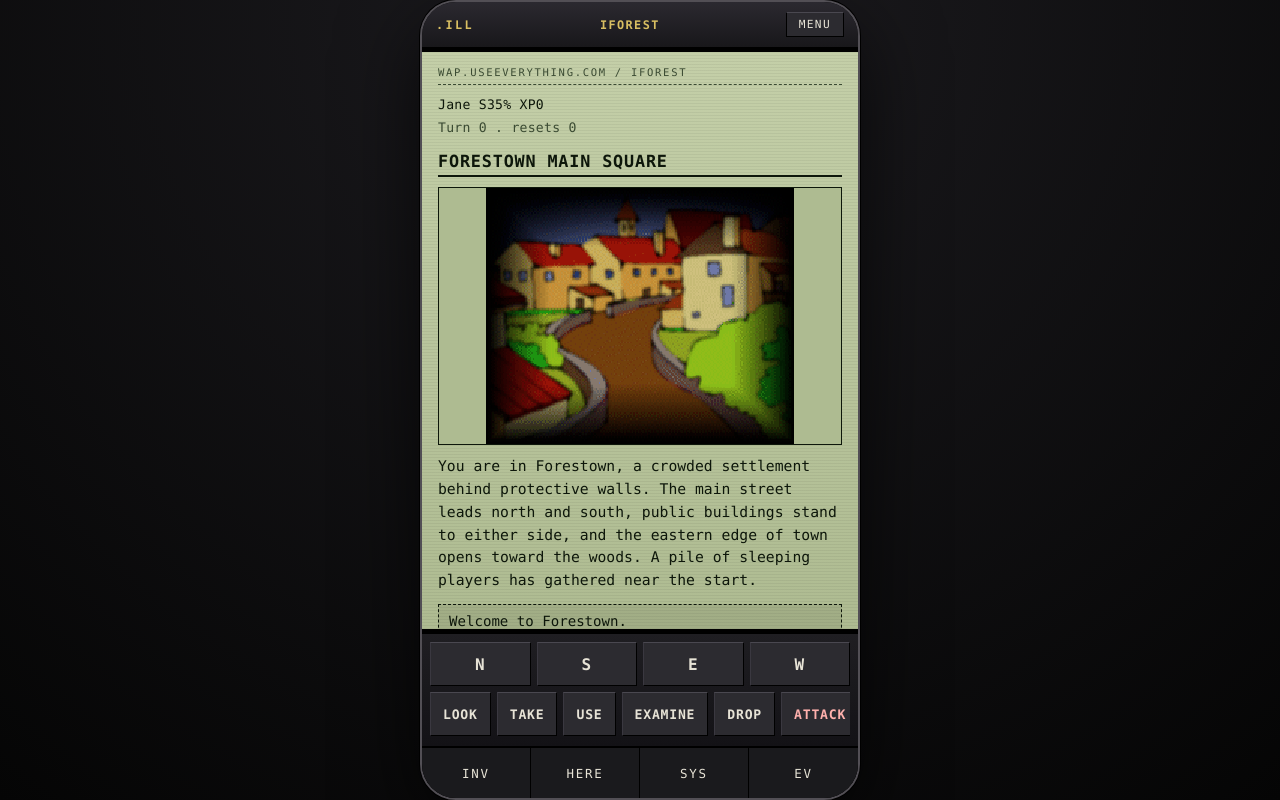
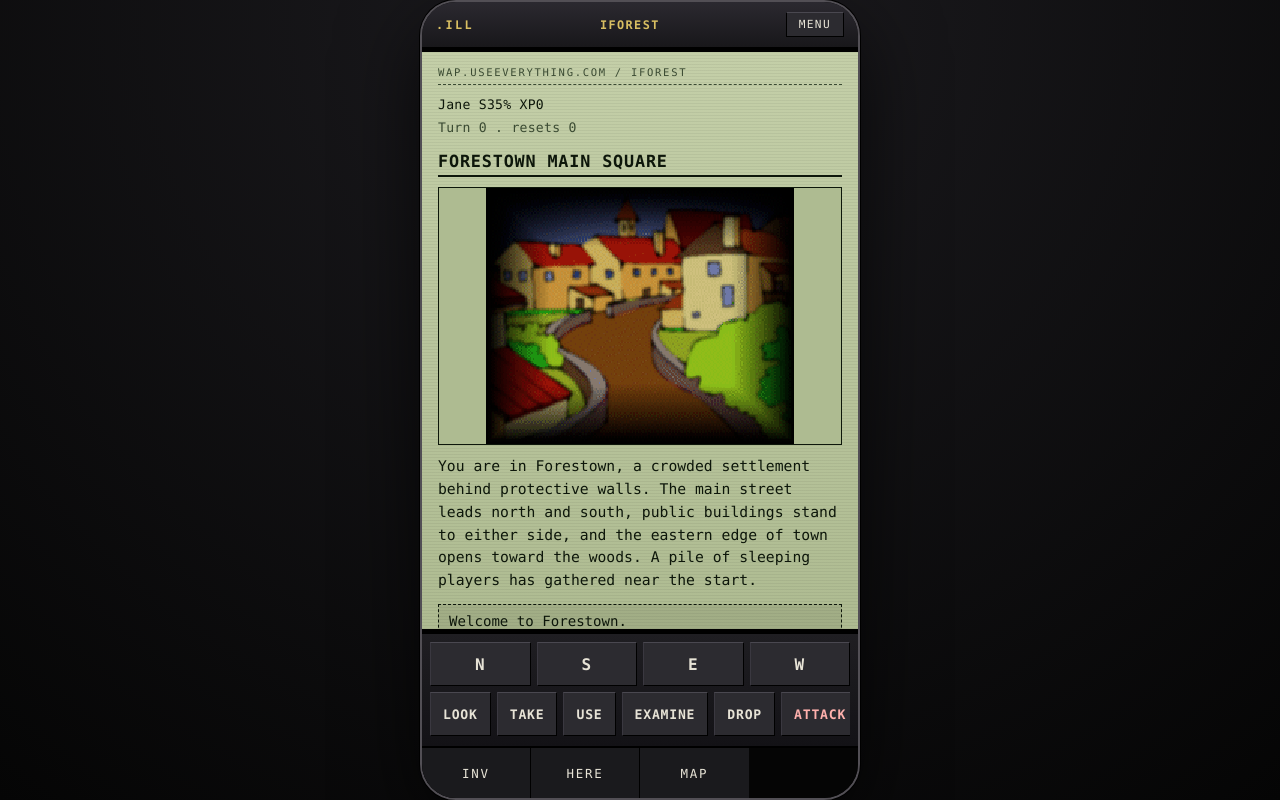
Before and after one commit to veritr1x/iforest, a website: page public/index.html in a window 1280 px wide. Drawn offline with Linux system fonts and the light colour scheme; no server answers; files whose address does not match are found by name.

Commit message:
Replace Sys/Ev tabs with single Map tab

```diff
--- a/public/index.html
+++ b/public/index.html
@@ -43,8 +43,7 @@
       <nav class="tab-bar" aria-label="Status panels">
         <button class="tab-key" type="button" data-panel="inventory">Inv</button>
         <button class="tab-key" type="button" data-panel="here">Here</button>
-        <button class="tab-key" type="button" data-panel="systems">Sys</button>
-        <button class="tab-key" type="button" data-panel="evidence">Ev</button>
+        <button class="tab-key" type="button" data-panel="map">Map</button>
       </nav>
 
       <aside id="sheet" class="sheet" hidden aria-label="Status panel">
```
